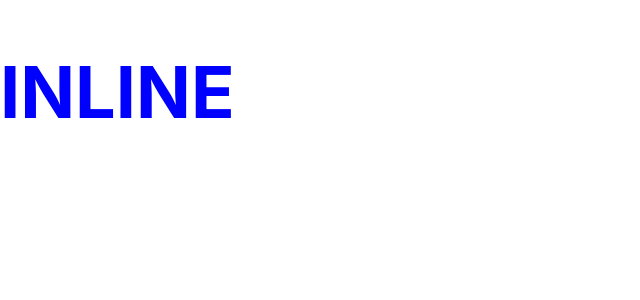
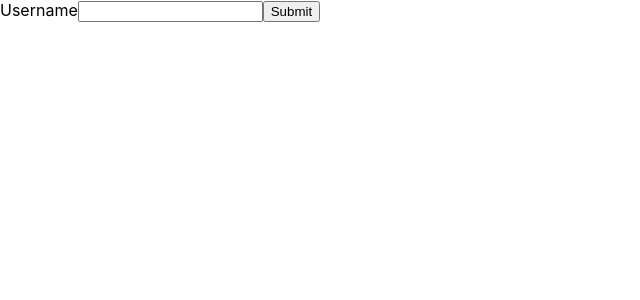
Before and after one commit to Anirudh-abyss/Learning-React, a React (Create React App) app: page / in a window 1280 px wide. Shown: the top 300 px of the page, without its empty margins (0-640 px from the left). Built offline with nearby package versions, Linux system fonts and the light colour scheme.

Commit message:
Form Handling in React

```diff
--- a/src/App.js
+++ b/src/App.js
@@ -13,7 +13,7 @@ import ConditionalRending from './components/ConditionalRendering';
 import ListRendering from './components/ListRendering';
 import Stylesheet from './components/Stylesheet';
 import Inline from './components/Inline';
-
+import Form from './components/Form';
 function App() {
   return (
     // <Counter/>
@@ -26,7 +26,9 @@ function App() {
     // <ConditionalRending/>
     // <ListRendering/>
     // <Stylesheet primary ={true} />
-    <Inline/>
+    // <Inline/>
+    // <h1 className='style.success'> Success</h1>
+    <Form/>
   );
 }
 
--- /dev/null
+++ b/src/components/Form.js
@@ -0,0 +1,30 @@
+import React ,{ Component } from "react";
+
+class Form extends Component{
+    constructor(props){
+        super(props)
+        this.state=({
+            message:''
+        })
+    }
+    handleCLick = (event)=>{
+        this.setState({
+            message: event.target.value
+        })
+    }
+
+    handleClickSubmit = event =>{
+        alert(`Hello ${this.state.message}`);
+        event.preventDefault()
+    }
+    render(){
+        return(
+            <form>
+                <label>Username</label>
+                <input value={this.state.message} onChange={this.handleCLick}/>
+                <button onClick={this.handleClickSubmit}>Submit</button>
+            </form>
+        )
+    }
+}
+export default Form;
--- /dev/null
+++ b/src/components/appStyle.modules.css
@@ -0,0 +1,3 @@
+.success{
+    color:green
+}
```
